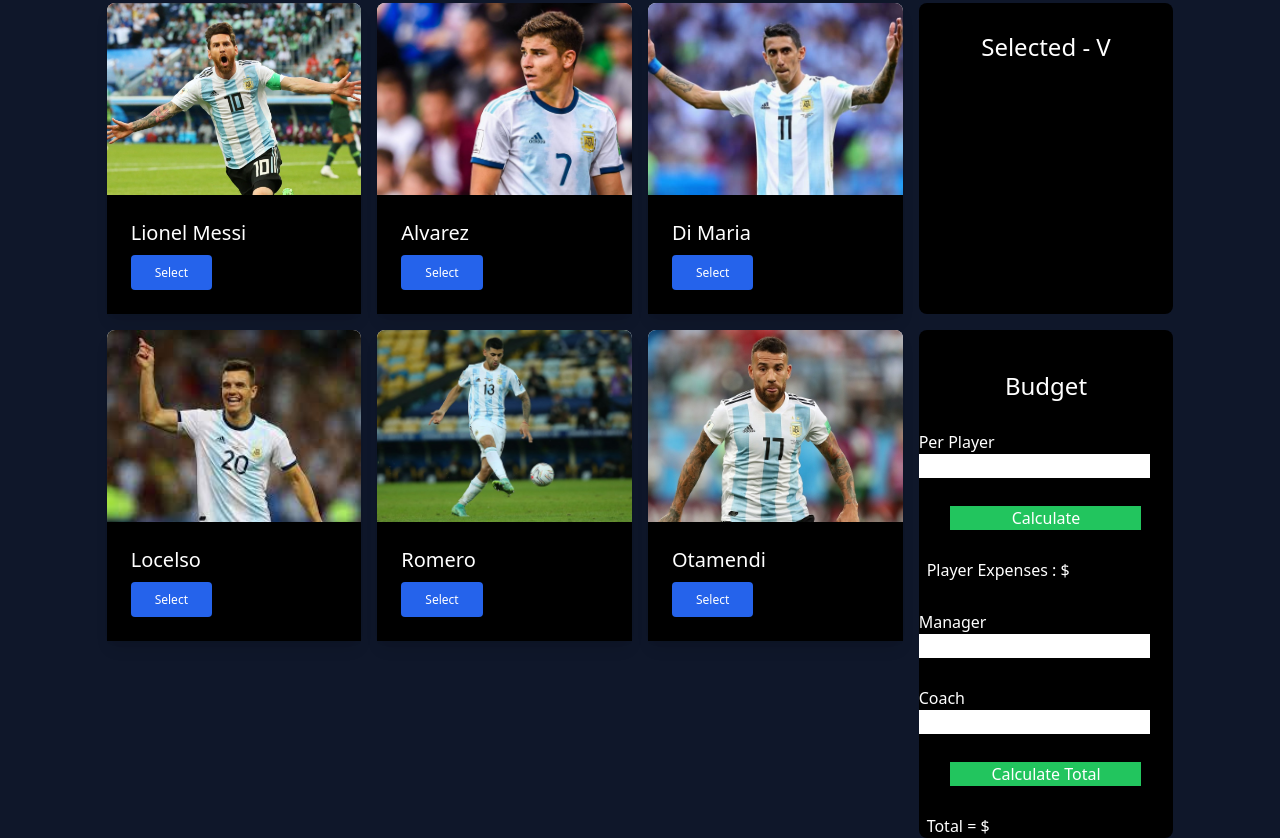
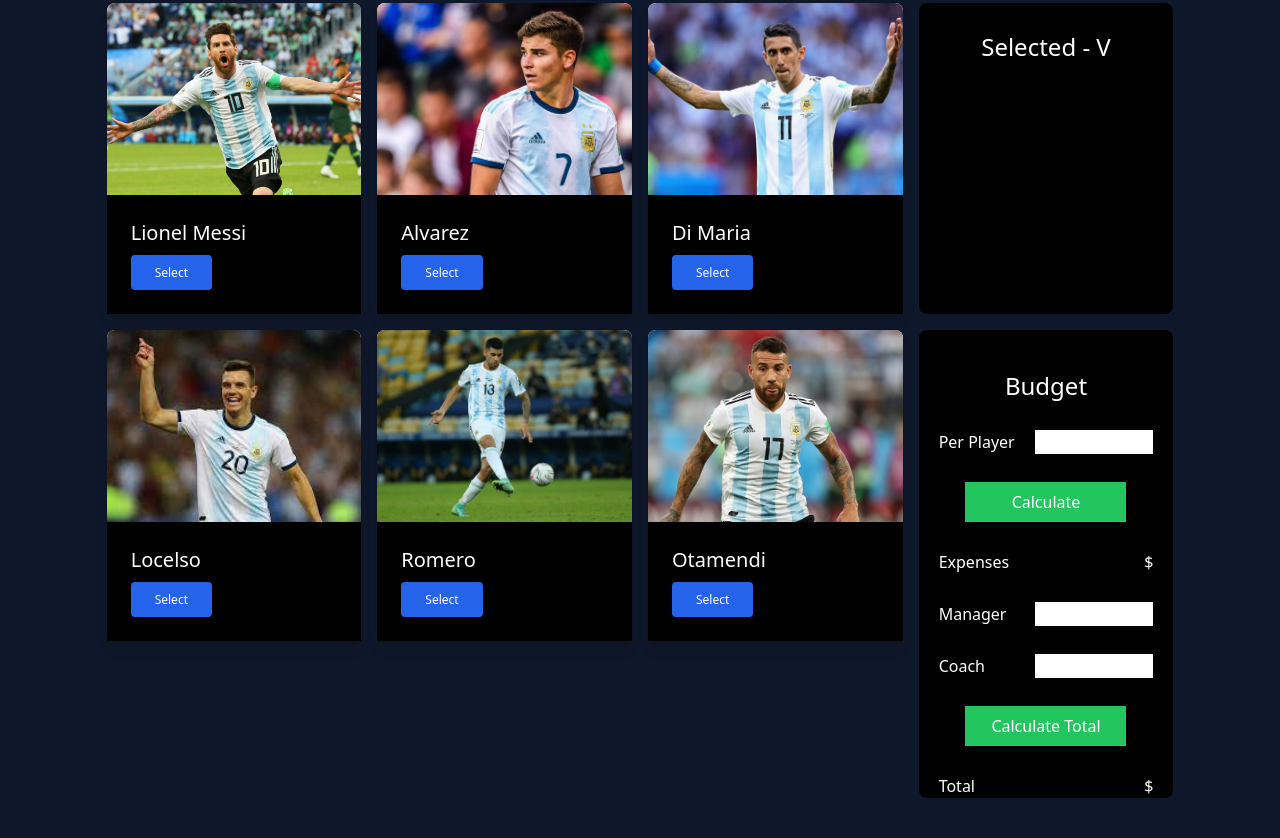
Before and after one commit to opuzayed/select-top-best-5, a plain HTML site: page index.html in a window 1280 px wide. Shown: the part 409-1247 px from the top of the page. After the commit the page ends 1207 px from the top, so only its background shows below. Drawn offline with nearby package versions, Linux system fonts and the light colour scheme.

Commit message:
input error handling done

```diff
--- a/index.html
+++ b/index.html
@@ -6,9 +6,9 @@
     <meta name="viewport" content="width=device-width, initial-scale=1.0" />
     <title>Top Five Dream Football Player By Choice</title>
     <script src="https://cdn.tailwindcss.com"></script>
-    <link rel="stylesheet" href="/styles/style.css"/>
+    <link rel="stylesheet" href="/styles/style.css" />
   </head>
-  <body class ="bg-slate-900">
+  <body class="bg-slate-900">
     <!-- Header start -->
     <header>
       <div class="bg-black h-96 flex items-center justify-center mb-7">
@@ -111,10 +111,10 @@
             <div class="flex justify-center">
               <div class="rounded-lg shadow-lg text-white max-w-sm mt-7">
                 <h5 class="text-2xl font-medium">Selected - V</h5>
-                <ol id="selectedPlayers" class="pt-5 space-y-4"> </ol>
+                <ol id="selectedPlayers" class="pt-5 space-y-4"></ol>
               </div>
             </div>
-            </div>
+          </div>
           <div>
             <div class="flex justify-center">
               <div class="rounded-lg shadow-lg bg-white max-w-sm">
@@ -199,70 +199,60 @@
               </div>
             </div>
           </div>
-          <div class="bg-black flex flex-col rounded-lg">
+          <div class="bg-black flex flex-col rounded-lg budget-div px-5">
             <div class="flex justify-center mt-10">
               <h5 class="text-2xl font-medium text-white">Budget</h5>
             </div>
-            <div class="flex justify-center mt-7">
-              <p class="text-white">
-                Per Player
-                <input
-                  class="text-black"
-                  type="text"
-                  name=""
-                  id="budget-field"
-                />
-              </p>
+            <div class="flex justify-between mt-7">
+              <label>Per Player</label>
+              <input class="text-black" type="text" name="" id="budget-field" />
             </div>
             <div class="flex justify-center mt-7">
               <button
                 id="btn-calculate"
-                class="bg-green-500 text-white w-9/12 mx-auto block"
+                class="bg-green-500 text-white w-9/12 mx-auto block p-2"
               >
                 Calculate
               </button>
             </div>
-            <div class="mt-7">
-              <p class="text-white mx-2">
-                Player Expenses : $<span id="player-cost-element"> </span>
-              </p>
+            <div class="mt-7 flex justify-between text-white">
+              <span>Expenses</span>
+              <span>$<span id="player-cost-element"> </span></span>
             </div>
-            <div class="flex justify-center mt-7">
-              <p class="text-white">
-                Manager<input
-                  class="text-black"
-                  type="text"
-                  name=""
-                  id="manager-inputfield"
-                />
-              </p>
+            <div class="flex justify-between mt-7">
+              <label>Manager</label>
+              <input
+                class="text-black"
+                type="text"
+                name=""
+                id="manager-inputfield"
+                required
+              />
             </div>
-            <div class="flex justify-center mt-7">
-              <p class="text-white">
-                Coach
-                <input
-                  class="text-black"
-                  type="text"
-                  name=""
-                  id="coach-inputfield"
-                />
-              </p>
+            <div class="flex justify-between mt-7">
+              <label>Coach</label>
+              <input
+                class="text-black"
+                type="text"
+                name=""
+                id="coach-inputfield"
+                required
+              />
             </div>
-            <div class="flex justify-center mt-7">
+            <div class="flex justify-between mt-7">
               <button
                 id="btn-total"
-                class="bg-green-500 text-white w-9/12 mx-auto block"
+                class="bg-green-500 text-white w-9/12 mx-auto block p-2"
               >
                 Calculate Total
               </button>
             </div>
-            <div class="mt-7">
-              <p class="text-white mx-2">
-                Total = $<span id="total-inputfield"> </span>
-              </p>
+            <div class="mt-7 flex justify-between text-white">
+              <span>Total</span>
+              <span> $<span id="total-inputfield"> </span></span>
             </div>
           </div>
-          </div>
+        </div>
       </section>
     </main>
     <!-- Main end -->
--- a/js/budget.js
+++ b/js/budget.js
@@ -1,13 +1,38 @@
-document.getElementById('btn-calculate').addEventListener('click', function(){
-    const perPlayerBudget = getInputFieldValueById('budget-field');
-    const playerTotalExpenses = perPlayerBudget * 5;
-    setElementValueById('player-cost-element', playerTotalExpenses);
+let playerTotalExpenses;
 
-    document.getElementById('btn-total').addEventListener('click', function(){
-        const managerEpenses = getInputFieldValueById('manager-inputfield');
-        const coachExpenses = getInputFieldValueById('coach-inputfield');
+document.getElementById("btn-calculate").addEventListener("click", function () {
+  const perPlayerBudget = getInputFieldValueById("budget-field");
+  if (
+    perPlayerBudget > 0 &&
+    perPlayerBudget != null &&
+    typeof perPlayerBudget == "number"
+  ) {
+    playerTotalExpenses = perPlayerBudget * 5;
+    setElementValueById("player-cost-element", playerTotalExpenses);
+  } else {
+    alert("Please Input Per Player Value In Integer");
+  }
+});
 
-        const totalExpenses = playerTotalExpenses + managerEpenses + coachExpenses;
-        setElementValueById('total-inputfield', totalExpenses);
-    });
+document.getElementById("btn-total").addEventListener("click", function () {
+  if (playerTotalExpenses > 0 && typeof playerTotalExpenses == "number") {
+    const managerEpenses = getInputFieldValueById("manager-inputfield");
+    const coachExpenses = getInputFieldValueById("coach-inputfield");
+    if (
+      managerEpenses > 0 &&
+      managerEpenses != null &&
+      typeof managerEpenses == "number" &&
+      coachExpenses > 0 &&
+      coachExpenses != null &&
+      typeof coachExpenses == "number"
+    ) {
+      const totalExpenses =
+        playerTotalExpenses + managerEpenses + coachExpenses;
+      setElementValueById("total-inputfield", totalExpenses);
+    } else {
+      alert("Please Input Valid Number");
+    }
+  } else {
+    alert("Expenses Not Calculated");
+  }
 });
--- a/styles/style.css
+++ b/styles/style.css
@@ -3,6 +3,14 @@
   pointer-events: none;
   color: #2e2e2e !important;
 }
-#selectedPlayers{
-    list-style: auto;
+#selectedPlayers {
+  list-style: auto;
 }
+
+.budget-div label {
+  color: #fff;
+}
+
+.budget-div input {
+  width: 55%;
+}
```
Also changed, not shown: js/select.js (+9 -9 lines).
